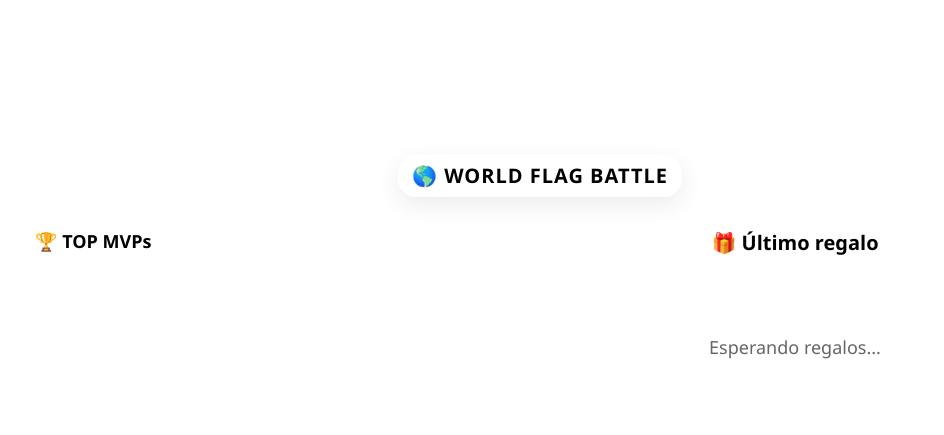
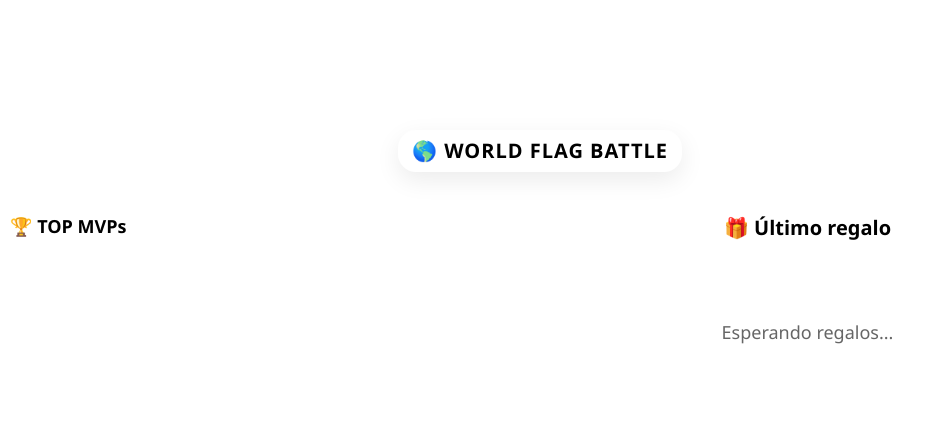
Before and after one commit to jhbermeop10/TikTokFlagGame, a website: page overlay/tiktok.html in a window 1280 px wide. Shown: the whole page, without its empty margins (0-944 px from the left). Drawn offline with nearby package versions, Linux system fonts and the light colour scheme; no server answers.

Commit message:
refactor: prueba de resolucion

```diff
--- a/overlay/css/tiktok.css
+++ b/overlay/css/tiktok.css
@@ -26,7 +26,7 @@
 
 }
 
-/* #app{
+#app{
 
     flex:1;
 
@@ -41,21 +41,6 @@
     gap:10px;
 
     min-height:1600px;
-
-} */
-
-#app{
-
-    width:1080px;
-    height:1920px;
-
-    padding:35px;
-
-    box-sizing:border-box;
-
-    display:flex;
-
-    flex-direction:column;
 
 }
 
@@ -155,7 +140,7 @@
 
 }
 
-/*body{
+body{
 
     width:390px;
 
@@ -173,10 +158,10 @@
         background:
     linear-gradient(
     180deg,
-    #ffffff,
-    #f5f7fb);
+    #adadad,
+    #8b8b8b);
 
-}*/
+}
 
 body{
 
```
